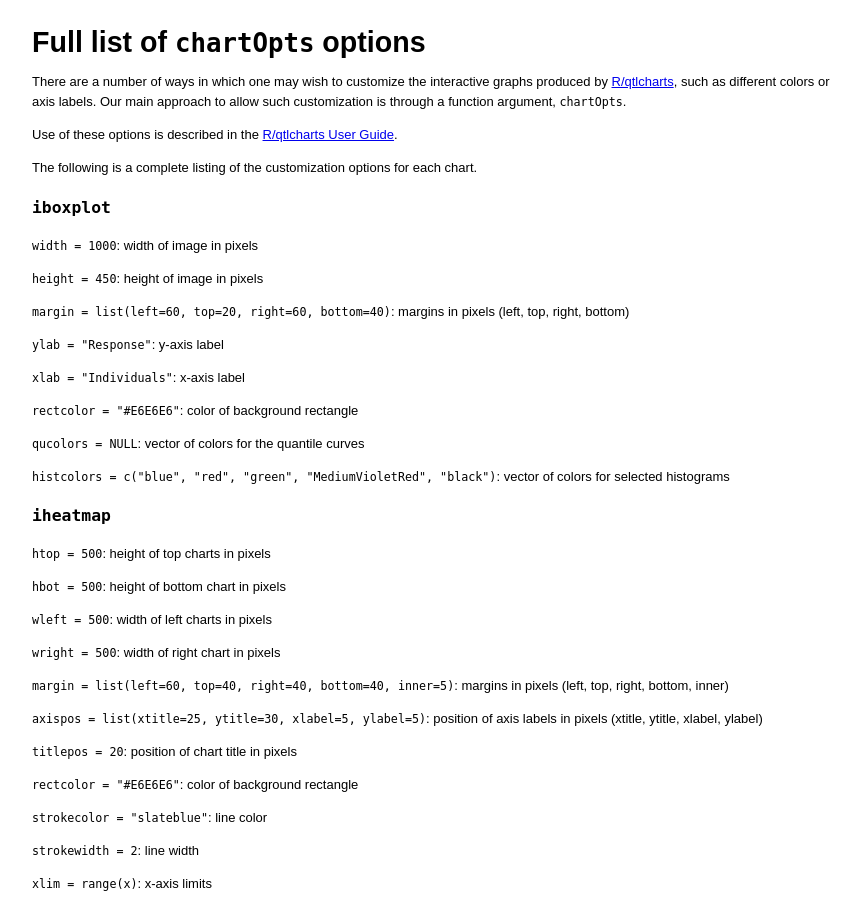
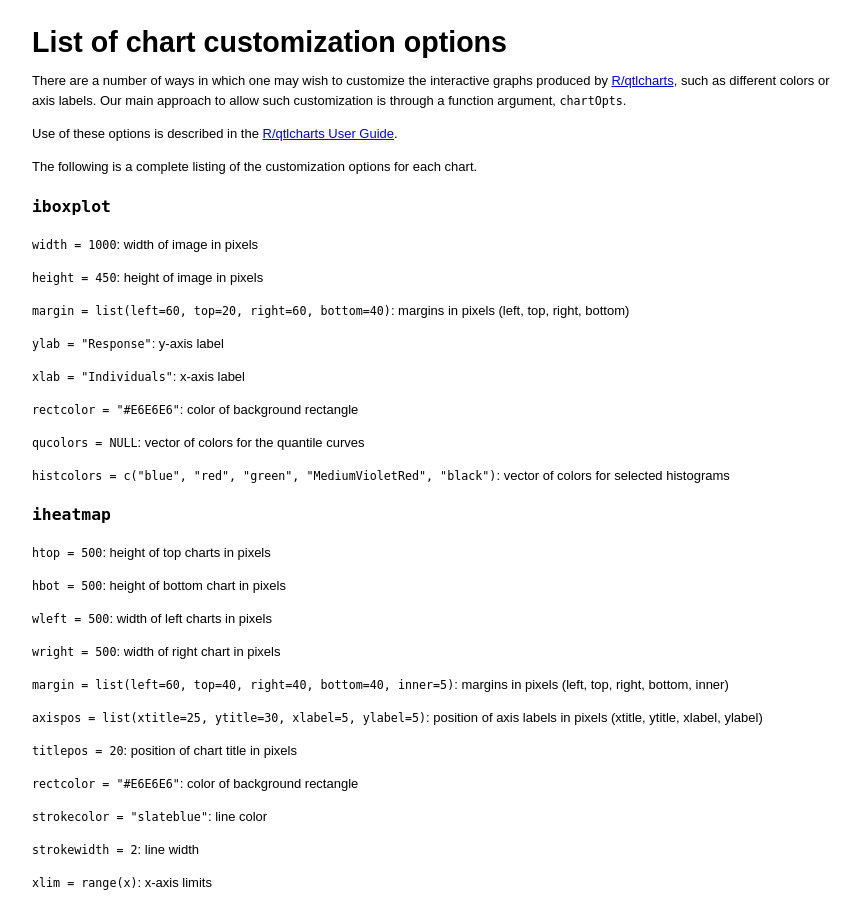
Before and after one commit to kbroman/qtlcharts, a Jekyll site: the page assets/vignettes/chartOpts.html, which Jekyll copies as it is, in a window 1280 px wide and 900 px high. Shown: the whole window, without its empty margins (81-942 px from the left). Built offline with Jekyll 4.4.1, drawn with Linux system fonts in a browser that asks for light colours.

Commit message:
Revise title in chartOpts vignette

```diff
--- a/assets/vignettes/chartOpts.html
+++ b/assets/vignettes/chartOpts.html
@@ -3,7 +3,7 @@
 <head>
 <meta http-equiv="Content-Type" content="text/html; charset=utf-8"/>
 
-<title>Full list of <code>chartOpts</code> options</title>
+<title>List of chart customization options</title>
 
 
 
@@ -149,7 +149,7 @@ hr {
 </head>
 
 <body>
-<h1>Full list of <code>chartOpts</code> options</h1>
+<h1>List of chart customization options</h1>
 
 <p>There are a number of ways in which one may wish to customize the
 interactive graphs produced by
```
